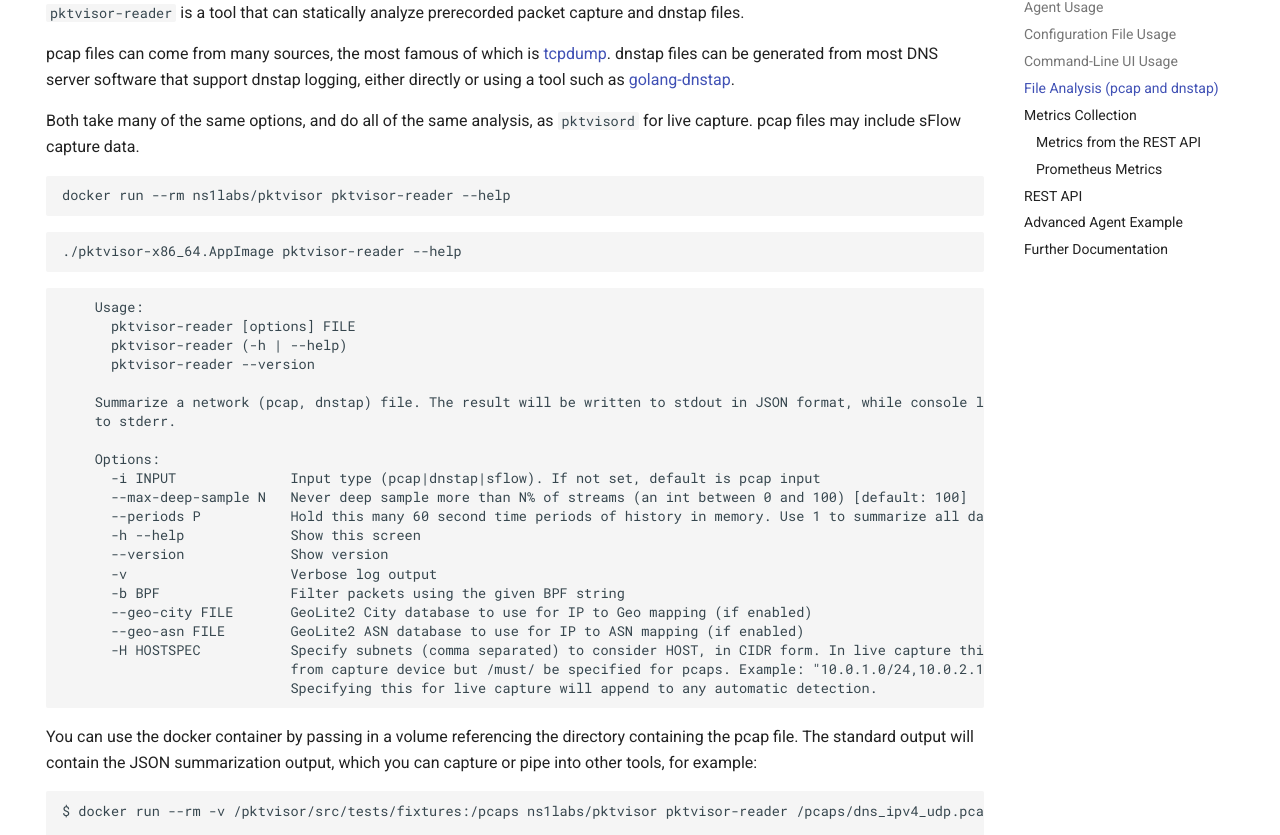
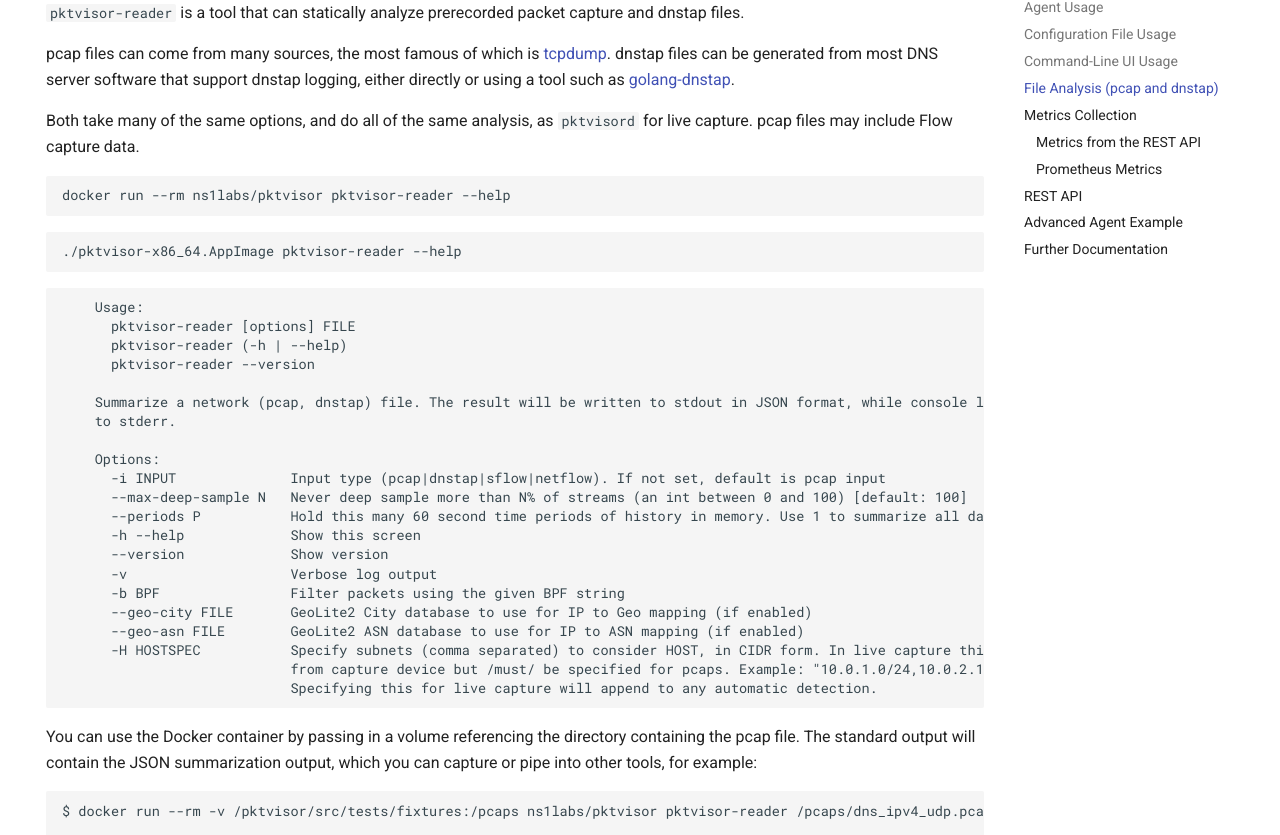
Before and after one commit to orb-community/pktvisor-website, an MkDocs documentation site: the page built from docs/docs.md, in a window 1280 px wide and 1400 px high, scrolled down 3455 px. Shown: the part 149-984 px from the top of the window. Built offline with MkDocs 1.6.1 and Material for MkDocs 9.7.7, drawn with Linux system fonts in a browser that asks for light colours; comment, search, counter and statistics services are not loaded; some of the changed text lies outside the part shown.

Commit message:
input type added and ux copy edits

````diff
--- a/docs/docs.md
+++ b/docs/docs.md
@@ -85,9 +85,9 @@
 ```
 
 ## Configuration File Usage
-Configure `pktvisord` at startup by YAML configuration file with the `--config` option. The configuration file can configure all options available on the command line and define [Policies](https://github.com/ns1labs/pktvisor/blob/develop/RFCs/2021-04-16-76-collection-policies.md) and [Taps](https://github.com/ns1labs/pktvisor/blob/develop/RFCs/2021-04-16-75-taps.md). All sections are optional.
+Configure `pktvisord` at startup by YAML configuration file with the `--config` option. The configuration file can configure all options available on the command line and define *[Policies](https://github.com/ns1labs/pktvisor/blob/develop/RFCs/2021-04-16-76-collection-policies.md)* and *[Taps](https://github.com/ns1labs/pktvisor/blob/develop/RFCs/2021-04-16-75-taps.md)*. All sections are optional.
 
-Note that Policies and Taps may also be maintained in real-time via [REST API](https://github.com/ns1labs/pktvisor#rest-api).
+Note that *Policies* and *Taps* may also be maintained in real-time via [REST API](https://github.com/ns1labs/pktvisor#rest-api).
 
 ```
 version: "1.0"
@@ -151,7 +151,7 @@
 
 ## Command-Line UI Usage
 
-The command-line UI (`pktvisor-cli`) connects directly to a pktvisord agent to visualize the real-time stream
+The command-line UI (`pktvisor-cli`) connects directly to a `pktvisord` agent to visualize the real-time stream
 summarization, which is by default a sliding 5-minute time window. It can also connect to an agent running on a remote host.
 
 ```
@@ -187,7 +187,7 @@
 
 pcap files can come from many sources, the most famous of which is [tcpdump](https://www.tcpdump.org/). dnstap files can be generated from most DNS server software that support dnstap logging, either directly or using a tool such as [golang-dnstap](https://github.com/dnstap/golang-dnstap).
 
-Both take many of the same options, and do all of the same analysis, as `pktvisord` for live capture. pcap files may include sFlow capture data.
+Both take many of the same options, and do all of the same analysis, as `pktvisord` for live capture. pcap files may include Flow capture data.
 
 ```
 docker run --rm ns1labs/pktvisor pktvisor-reader --help
@@ -207,7 +207,7 @@
     to stderr.
 
     Options:
-      -i INPUT              Input type (pcap|dnstap|sflow). If not set, default is pcap input
+      -i INPUT              Input type (pcap|dnstap|sflow|netflow). If not set, default is pcap input
       --max-deep-sample N   Never deep sample more than N% of streams (an int between 0 and 100) [default: 100]
       --periods P           Hold this many 60 second time periods of history in memory. Use 1 to summarize all data. [default: 5]
       -h --help             Show this screen
@@ -221,7 +221,7 @@
                             Specifying this for live capture will append to any automatic detection.
 ```
 
-You can use the docker container by passing in a volume referencing the directory containing the pcap file. The standard output will contain the JSON summarization output, which you can capture or pipe into other tools, for example:
+You can use the Docker container by passing in a volume referencing the directory containing the pcap file. The standard output will contain the JSON summarization output, which you can capture or pipe into other tools, for example:
 
 ```
 $ docker run --rm -v /pktvisor/src/tests/fixtures:/pcaps ns1labs/pktvisor pktvisor-reader /pcaps/dns_ipv4_udp.pcap | jq .
````
Also changed, not shown: other parts of docs/docs.md (+4 -4 lines).
